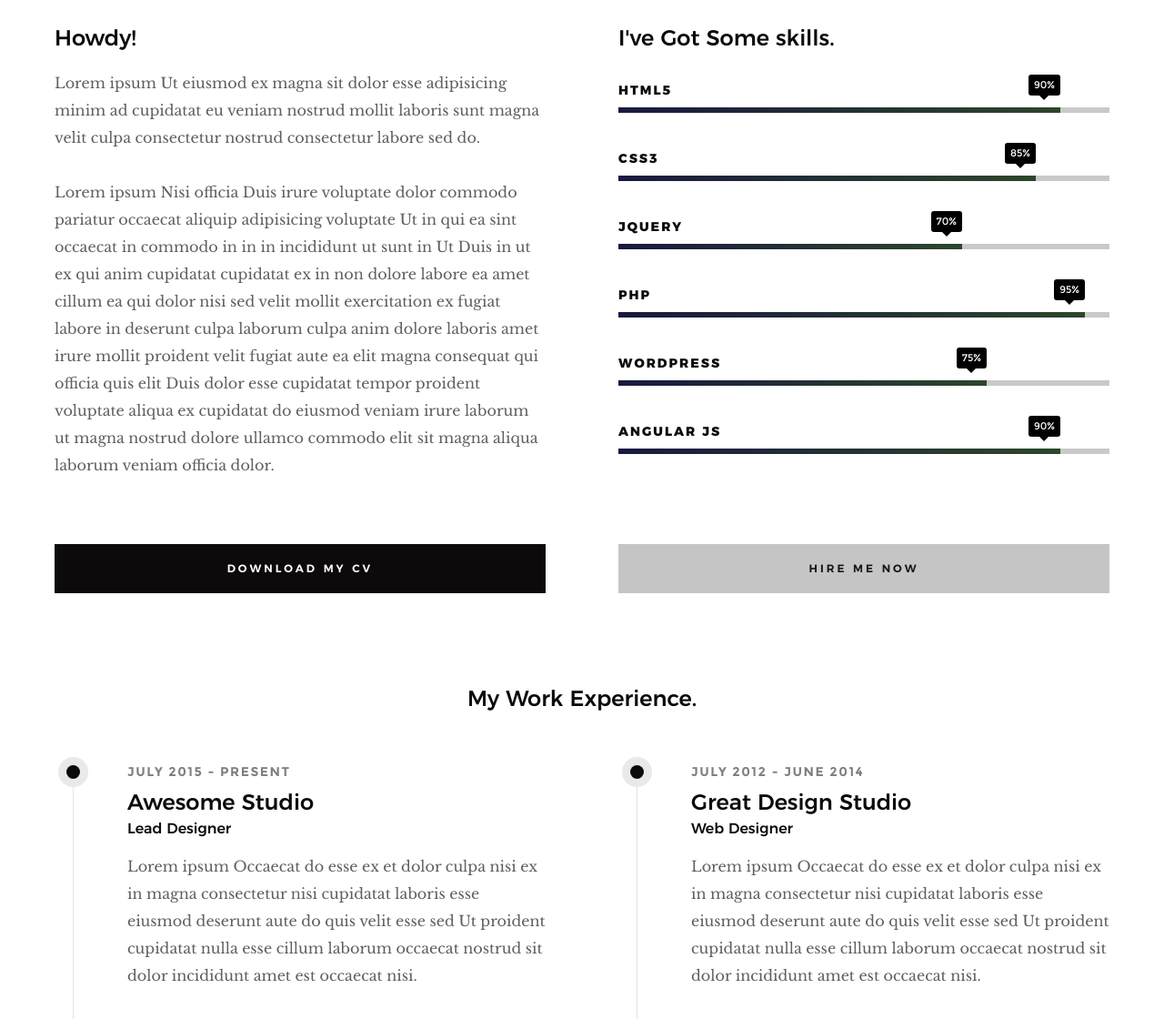
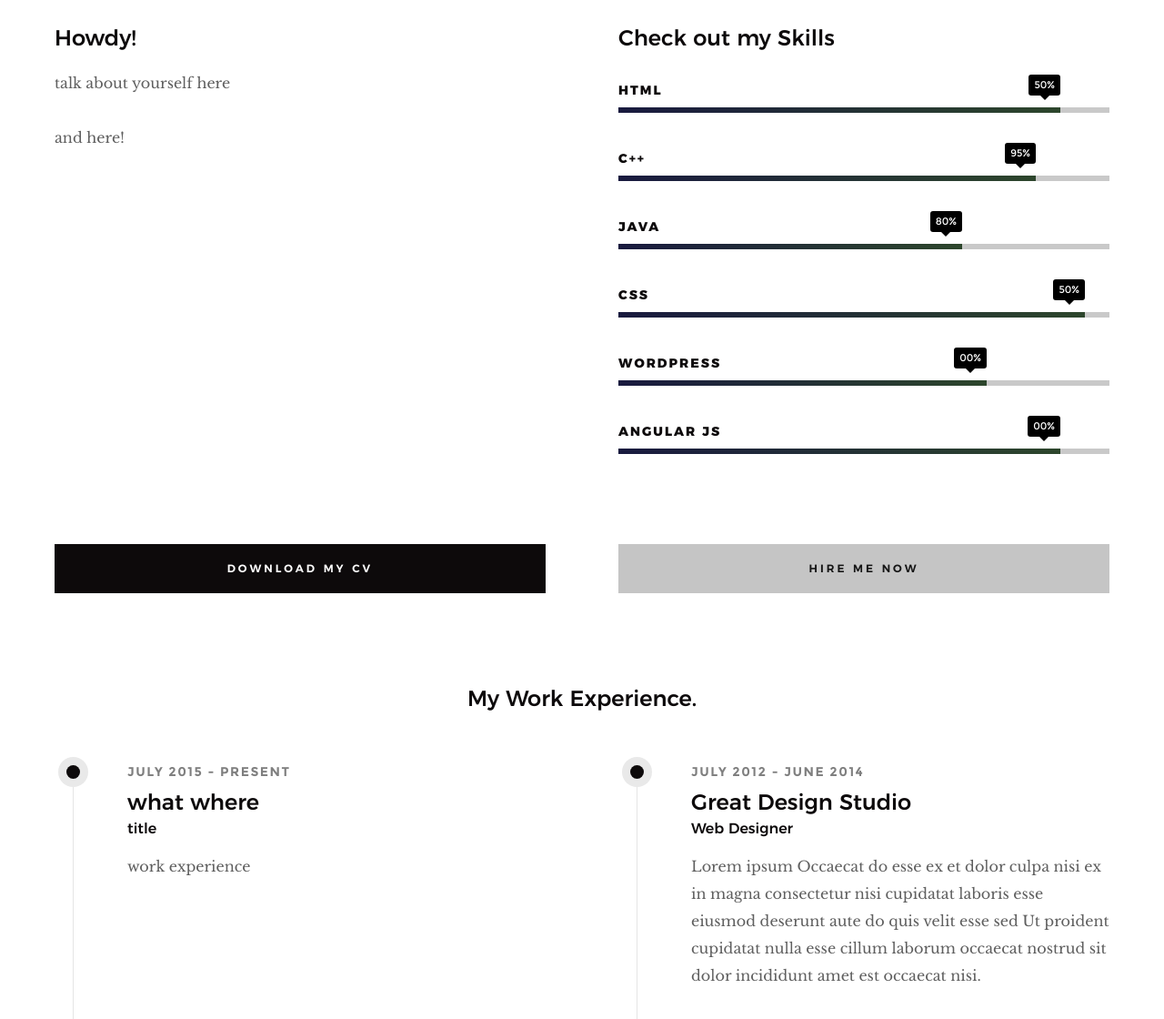
Before and after one commit to sbcarpin/sbcarpin.github.io, a plain HTML site: page index.html in a window 1280 px wide. Shown: the part 1280-2400 px from the top of the page at 91% size. Drawn offline with Linux system fonts and the light colour scheme.

Commit message:
Initial commit

```diff
--- a/index.html
+++ b/index.html
@@ -10,7 +10,7 @@
     <!--- basic page needs
     ================================================== -->
     <meta charset="utf-8">
-    <title>Hola</title>
+    <title>Hi.</title>
     <meta name="description" content="">
     <meta name="author" content="">
 
@@ -53,6 +53,7 @@
                 <li><a class="smoothscroll"  href="#works" title="works">Works</a></li>
                 <li><a class="smoothscroll"  href="#blog" title="blog">Blog</a></li>
                 <li><a class="smoothscroll"  href="#contact" title="contact">Contact</a></li>
+                <li><a class="smoothscroll"  href="#contact" title="mission">Mission</a></li>
             </ul>
         </nav>
 
@@ -63,7 +64,7 @@
 
    <!-- home
    ================================================== -->
-   <section id="home" class="s-home page-hero target-section" data-parallax="scroll" data-image-src="images/hero-bg.jpg" data-natural-width=3000 data-natural-height=2000 data-position-y=center>
+   <section id="home" class="s-home page-hero target-section" data-parallax="scroll" data-image-src="images/soysteph.jpg" data-natural-width=3000 data-natural-height=2000 data-position-y=center>
 
         <div class="overlay"></div>
         <div class="shadow-overlay"></div>
@@ -72,12 +73,12 @@
 
             <div class="row home-content__main">
 
-                <h3>Hello There</h3>
+                <h3>Hi There</h3>
 
                 <h1>
-                    I am Jonathan Doe. <br>
-                    I am a graphic & UI/UX <br>
-                    designer based in Somewhere.
+                    I am Stephanie Carpintero-Flores. <br>
+                    I am still trying to figure out what to do with my life. <br>
+                    I am located in California.
                 </h1>
 
                 <div class="home-content__buttons">
@@ -110,9 +111,6 @@
                 <a href="#"><i class="im im-instagram" aria-hidden="true"></i><span>Instagram</span></a>
             </li>
             <li>
-                <a href="#"><i class="im im-behance" aria-hidden="true"></i><span>Behance</span></a>
-            </li>
-            <li>
                 <a href="#"><i class="im im-pinterest" aria-hidden="true"></i><span>Pinterest</span></a>
             </li>
         </ul>
@@ -138,39 +136,39 @@
             <div class="col-six tab-full left">
                 <h3>Howdy!</h3>
 
-                <p>Lorem ipsum Ut eiusmod ex magna sit dolor esse adipisicing minim ad cupidatat eu veniam nostrud mollit laboris sunt magna velit culpa consectetur nostrud consectetur labore sed do.</p>
+                <p>talk about yourself here</p>
 
                 <p>
-                Lorem ipsum Nisi officia Duis irure voluptate dolor commodo pariatur occaecat aliquip adipisicing voluptate Ut in qui ea sint occaecat in commodo in in in incididunt ut sunt in Ut Duis in ut ex qui anim cupidatat cupidatat ex in non dolore labore ea amet cillum ea qui dolor nisi sed velit mollit exercitation ex fugiat labore in deserunt culpa laborum culpa anim dolore laboris amet irure mollit proident velit fugiat aute ea elit magna consequat qui officia quis elit Duis dolor esse cupidatat tempor proident voluptate aliqua ex cupidatat do eiusmod veniam irure laborum ut magna nostrud dolore ullamco commodo elit sit magna aliqua laborum veniam officia dolor.
+                and here!
                 </p>
             </div>
 
             <div class="col-six tab-full right">
-                <h3>I've Got Some skills.</h3>
+                <h3>Check out my Skills</h3>
 
                 <ul class="skill-bars">
                     <li>
-                    <div class="progress percent90"><span>90%</span></div>
-                    <strong>HTML5</strong>
+                    <div class="progress percent90"><span>50%</span></div>
+                    <strong>HTML</strong>
                     </li>
                     <li>
-                    <div class="progress percent85"><span>85%</span></div>
-                    <strong>CSS3</strong>
+                    <div class="progress percent85"><span>95%</span></div>
+                    <strong>C++</strong>
                     </li>
                     <li>
-                    <div class="progress percent70"><span>70%</span></div>
-                    <strong>JQuery</strong>
+                    <div class="progress percent70"><span>80%</span></div>
+                    <strong>Java</strong>
                     </li>
                     <li>
-                    <div class="progress percent95"><span>95%</span></div>
-                    <strong>PHP</strong>
+                    <div class="progress percent95"><span>50%</span></div>
+                    <strong>CSS</strong>
                     </li>
                     <li>
-                    <div class="progress percent75"><span>75%</span></div>
+                    <div class="progress percent75"><span>00%</span></div>
                     <strong>Wordpress</strong>
                     </li>
                     <li>
-                    <div class="progress percent90"><span>90%</span></div>
+                    <div class="progress percent90"><span>00%</span></div>
                     <strong>Angular JS</strong>
                     </li>
                 </ul>
@@ -202,11 +200,11 @@
                         <div class="timeline__bullet"></div>
                         <div class="timeline__header">
                             <p class="timeline__timeframe">July 2015 - Present</p>
-                            <h3>Awesome Studio</h3>
-                            <h5>Lead Designer</h5>
+                            <h3>what where</h3>
+                            <h5>title</h5>
                         </div>
                         <div class="timeline__desc">
-                            <p>Lorem ipsum Occaecat do esse ex et dolor culpa nisi ex in magna consectetur nisi cupidatat laboris esse eiusmod deserunt aute do quis velit esse sed Ut proident cupidatat nulla esse cillum laborum occaecat nostrud sit dolor incididunt amet est occaecat nisi.</p>
+                            <p>work experience</p>
                         </div>
                     </div> <!-- end timeline__block -->
 
@@ -218,7 +216,7 @@
                             <h5>Front-end Developer</h5>
                         </div>
                         <div class="timeline__desc">
-                            <p>Lorem ipsum Occaecat do esse ex et dolor culpa nisi ex in magna consectetur nisi cupidatat laboris esse eiusmod deserunt aute do quis velit esse sed Ut proident cupidatat nulla esse cillum laborum occaecat nostrud sit dolor incididunt amet est occaecat nisi incididunt.</p>
+                            <p>blah blah </p>
                         </div>
                     </div> <!-- end timeline__block -->
 
```
Also changed, not shown: styles.html (+0 -3 lines).
